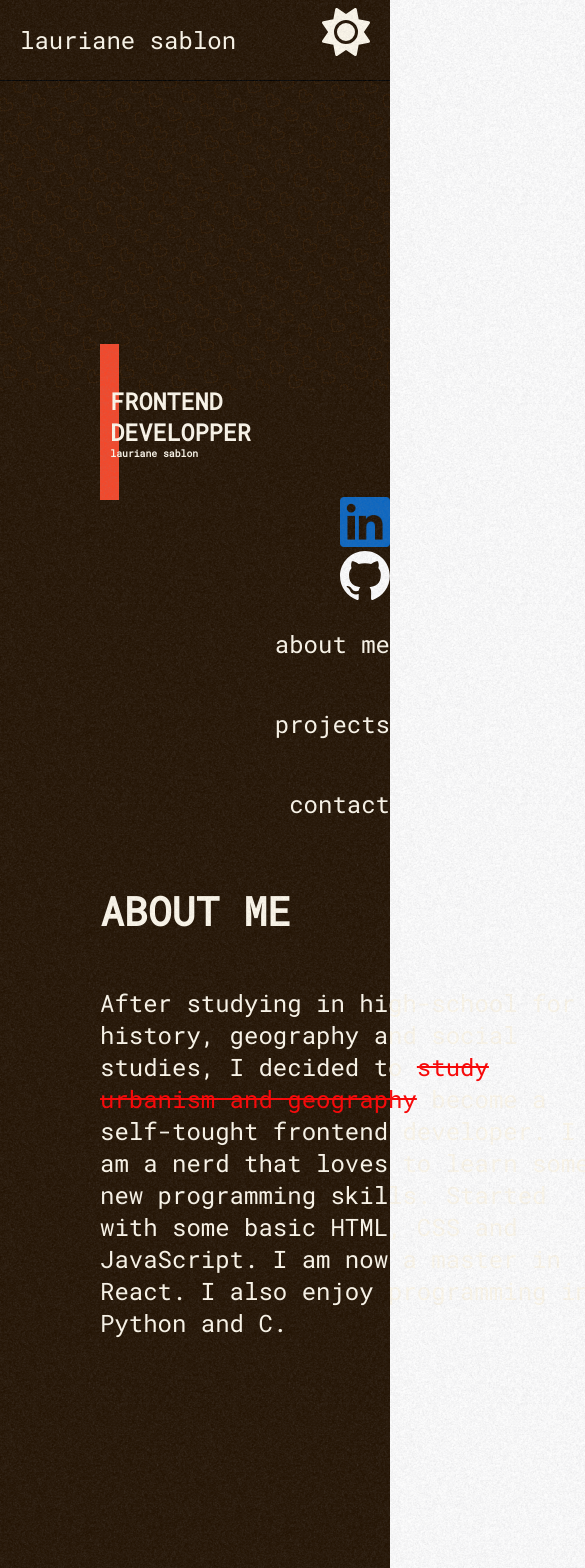
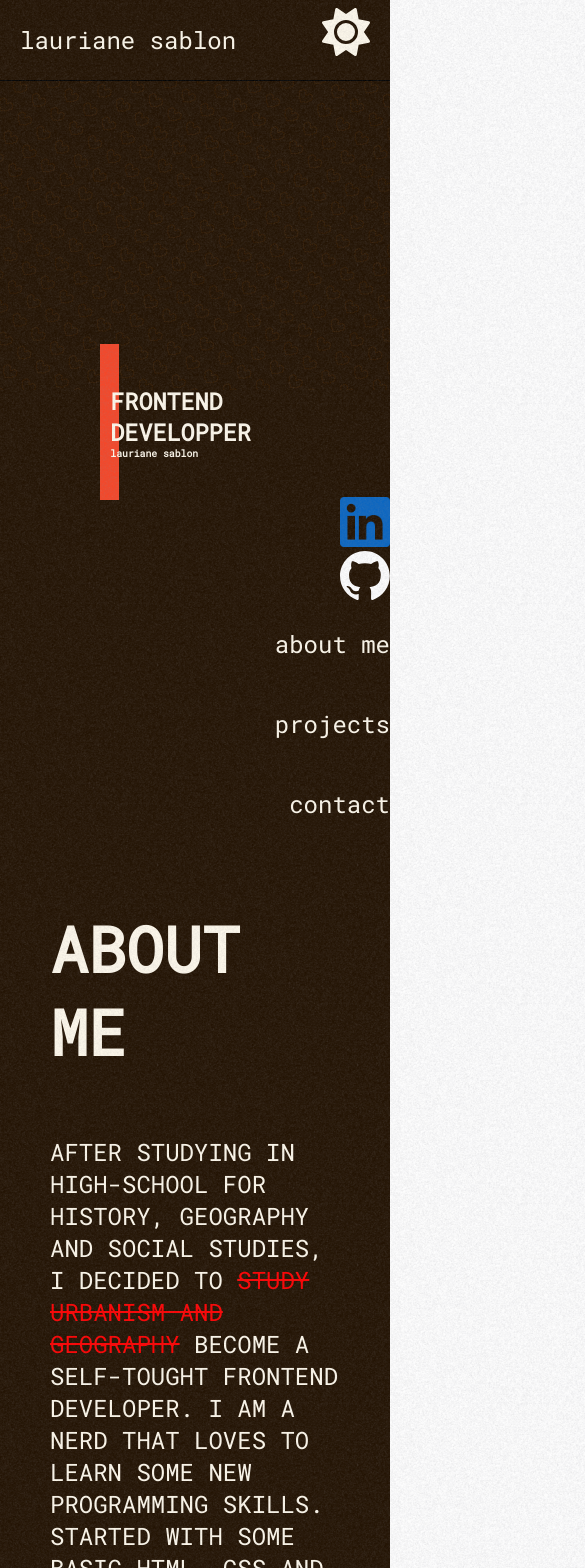
Before and after one commit to laurianesablon/Portfolio, a React (Create React App) app: page / in a window 390 px wide. Shown: the top 1568 px of the page, 585 px wide, since content can reach past the window. Built offline with nearby package versions, Linux system fonts and the light colour scheme; no server answers.

Commit message:
changes to css about me section

```diff
--- a/src/styles/aboutMe.scss
+++ b/src/styles/aboutMe.scss
@@ -1,17 +1,29 @@
+@import "./variables.scss";
 .about-me {
-    background-color: rgba(255, 255, 255, 0);
-    padding-bottom: 500px;
-    margin-left: 50px;
-    font-size: 34px;
-    h3{
-        margin-left: 50px;
+  margin-left: 50px;
+  font-size: 54px;
+  text-transform: uppercase;
+
+  .about-me-text {
+    width: 50%;
+    p {
+      font-size: 46px;
+      font-weight: 600;
     }
-    .about-me-text {
-    width: 500px;
-    margin: 50px;
     span {
-        text-decoration: line-through;
-        color: red;
+      text-decoration: line-through;
+      color: red;
     }
+  }
 }
+
+@media (max-width: 878px) {
+  .about-me {
+    margin-right: 50px;
+
+     .about-me-text {
+    width: 100%;
+  }
+  }
+
 }
```
Also changed, not shown: src/styles/dist/aboutMe.css, 1 other file (tests, documents, lock files or other folders).
